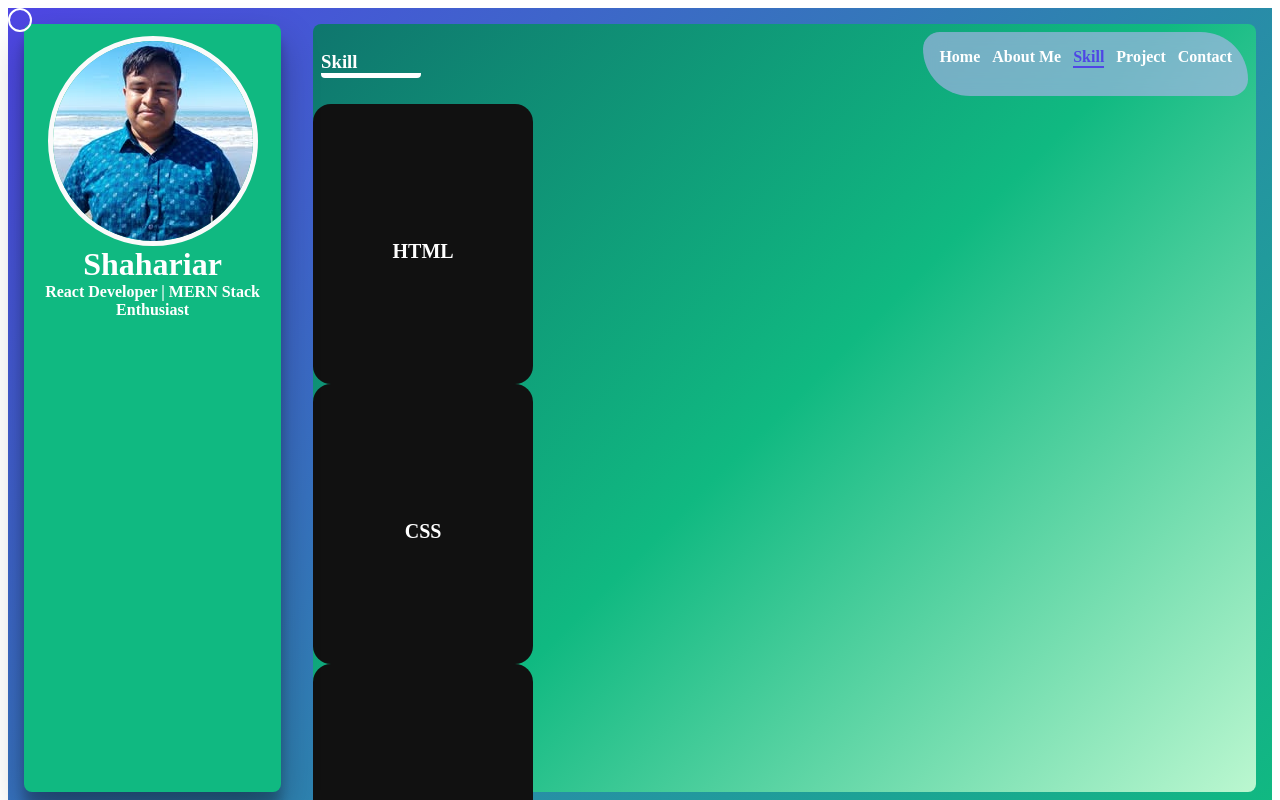
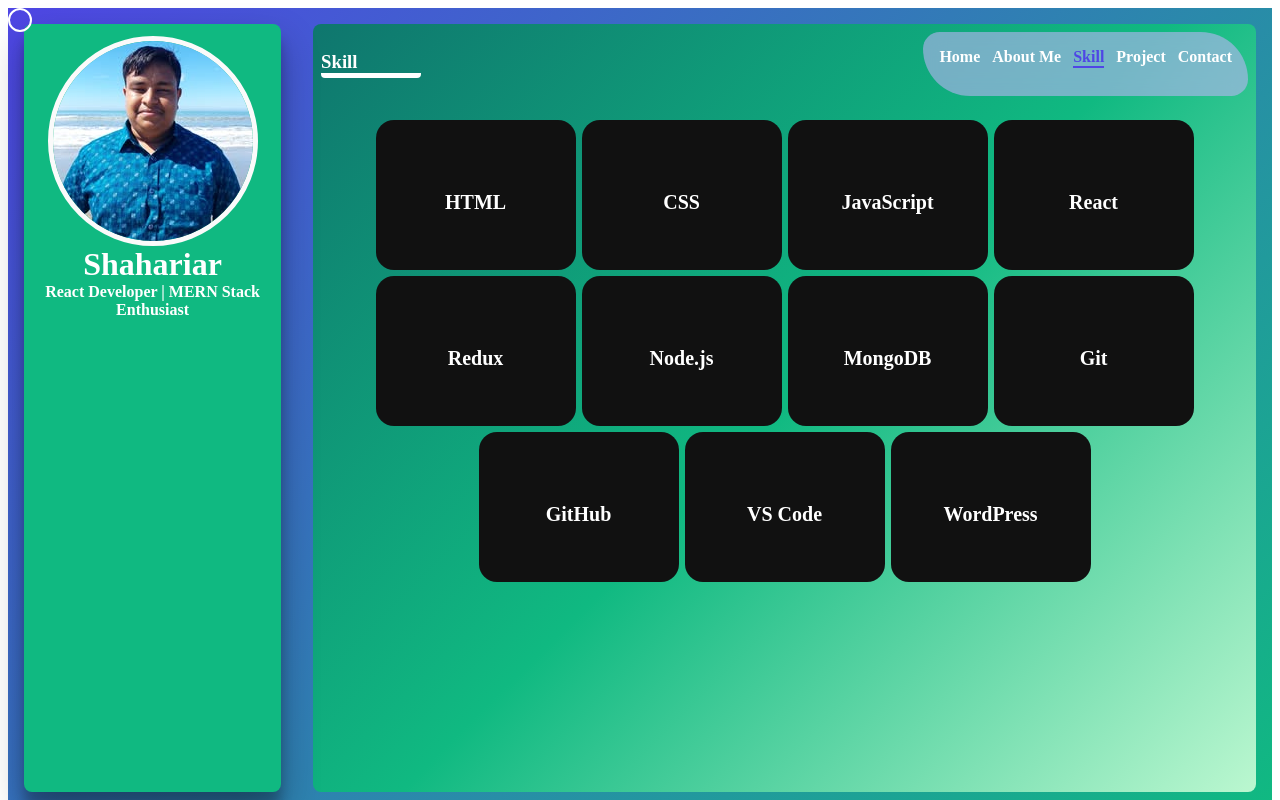
Before and after one commit to shahariar270/portfolio-template, a React (Vite) app in the folder client/: page /skill in a window 1280 px wide. Shown: the top 800 px of the page. Built offline with nearby package versions, Linux system fonts and the light colour scheme.

Commit message:
card style improve

```diff
--- a/client/src/assets/styles/pages/_skill.scss
+++ b/client/src/assets/styles/pages/_skill.scss
@@ -1,6 +1,15 @@
+.skills-wrapper {
+    padding: 16px;
+    flex-wrap: wrap;
+    display: flex;
+    justify-content: center;
+    align-items: center;
+    gap: 6px;
+}
+
 .flip-card {
-    width: 220px;
-    height: 280px;
+    width: 200px;
+    height: 150px;
     perspective: 1000px;
     cursor: pointer;
 }
@@ -29,6 +38,7 @@
     flex-direction: column;
     align-items: center;
     justify-content: center;
+    z-index: 999;
 }
 
 /* FRONT SIDE */
@@ -54,8 +64,12 @@
     background: #ff0066;
     color: #fff;
     transform: rotateY(180deg);
-    padding: 20px;
     gap: 8px;
+    z-index: 1111;
     font-size: 14px;
     text-align: center;
+    white-space: nowrap;
+    p {
+        margin: 0;
+    }
 }
```
